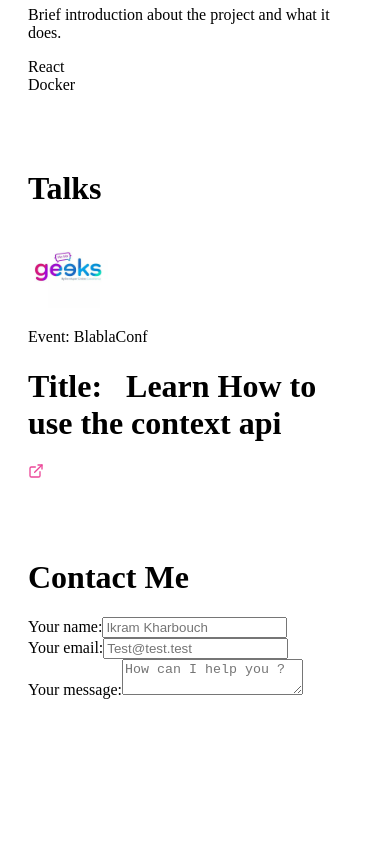
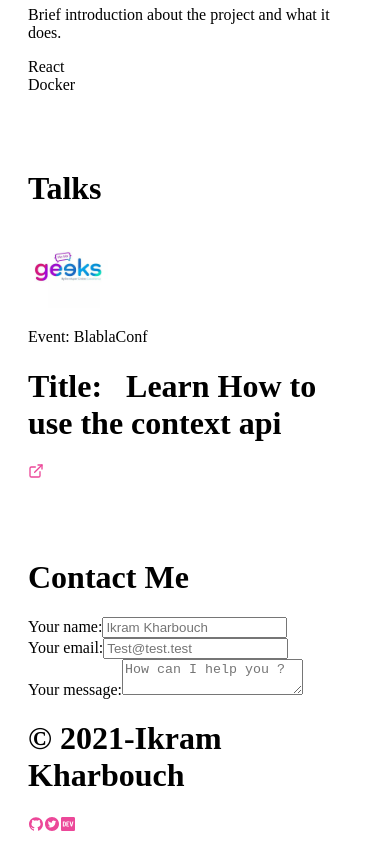
Before and after one commit to ikramkharbouch/portfoliomine, a Next.js app: page / in a window 390 px wide. Shown: the part 8308-9152 px from the top of the page. Before the commit the page ends 9015 px from the top, so only its background shows below. Built offline with nearby package versions, Linux system fonts and the light colour scheme.

Commit message:
feat: add the footer component

```diff
--- a/components/Container.js
+++ b/components/Container.js
@@ -1,6 +1,6 @@
 const Container = ({children}) => {
     return (
-        <div className="w-8/12 mx-auto mb-10">{children}</div>
+        <div className="w-8/12 mx-auto">{children}</div>
     )
 }
 
--- a/components/Footer.js
+++ b/components/Footer.js
@@ -1,5 +1,24 @@
+import { AiFillGithub, AiOutlineHeatMap, AiFillTwitterCircle } from "react-icons/ai";
+import { FaDev } from "react-icons/fa"
+import Link from 'next/link'
+
 const Footer = () => {
-    return ( <footer></footer> );
+
+    const githubUrl = "https://github.com/ikramkharbouch"
+  const TwitterUrl = "https://twitter.com/geekyumeko"
+  const DevUrl = "https://dev.to/ikramkharbouch"
+
+    return (
+    <footer className="fullscreen mt-10 h-20 flex items-center">
+        <div className="flex w-full lg:w-1/2 mx-auto justify-around items-center">
+            <h1 className="text-gray-600 font-bold text-sm lg:text-base">&copy; 2021-Ikram Kharbouch</h1>
+            <div className="flex justify-between gap-2">
+            <Link href={githubUrl}><a target="_blank"><AiFillGithub color="#EC4899" className="h-6 w-6"/></a></Link>
+            <Link href={TwitterUrl}><a target="_blank"><AiFillTwitterCircle color="#EC4899" className="h-6 w-6"/></a></Link>
+            <Link href={DevUrl}><a target="_blank"><FaDev color="#EC4899" className="h-6 w-6"/></a></Link>
+            </div>
+        </div>
+    </footer> );
 }
 
 export default Footer;
--- a/components/index.js
+++ b/components/index.js
@@ -8,6 +8,7 @@ import Navbar from './Navbar'
 import Shape from './Shape'
 import Talks from './Talks'
 import Contact from './Contact'
+import Footer from './Footer'
 import Atom from '../public/atom.svg'
 import JS from '../public/js.svg'
 import MongoDb from '../public/mongodb.svg'
@@ -30,6 +31,7 @@ export {
     Navbar,
     Shape,
     Contact,
+    Footer,
     Atom,
     JS,
     MongoDb,
--- a/pages/_app.js
+++ b/pages/_app.js
@@ -1,5 +1,6 @@
 import { Container } from '../components/styles/Container.styled'
 import 'tailwindcss/tailwind.css'
+import '../styles/globals.css'
 
 function MyApp({ Component, pageProps }) {
   return (<Container><Component {...pageProps} /></Container>)
--- a/pages/index.js
+++ b/pages/index.js
@@ -2,11 +2,11 @@ import Head from 'next/head'
 import Image from 'next/image'
 import profilePic from '../public/myavatar.jpeg'
 
-import { Container, Avatar, Brief, Box, Skills, Projects, Talks, Navbar, Shape, Contact } from '../components/index'
-
+import { Container, Avatar, Brief, Box, Skills, Projects, Talks, Navbar, Shape, Contact, Footer } from '../components/index'
 
 export default function Home() {
   return (
+    <>
       <Container>
         <Head>
           <title>My own portfolio</title>
@@ -26,6 +26,8 @@ export default function Home() {
         <Talks />
         <Shape />
         <Contact />
+        <Footer />
       </Container>
+    </>
   )
 }
```
Also changed, not shown: styles/globals.css (added). Lines whose indentation alone changed are shown as unchanged.
